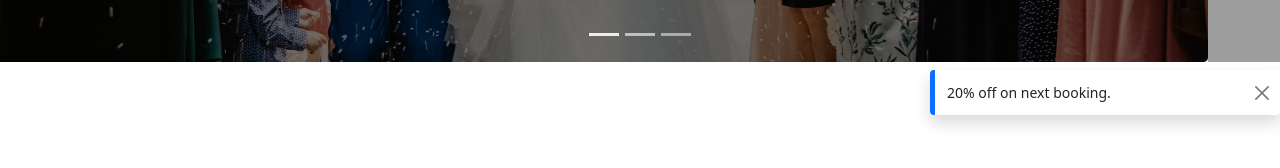
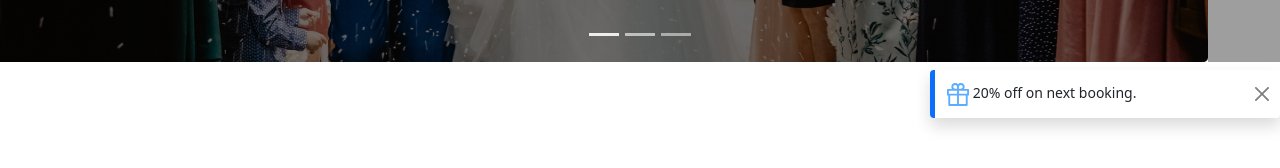
Before and after one commit to kmminhaz/Convension-Center, a plain HTML site: page index.htm in a window 1280 px wide. Shown: the part 606-774 px from the top of the page. Drawn offline with nearby package versions, Linux system fonts and the light colour scheme; grey boxes are pictures that could not be loaded.

Commit message:
Completed

```diff
--- a/index.htm
+++ b/index.htm
@@ -168,7 +168,7 @@
                 <div class="toast show border-primary border-5 border-end-0 border-top-0 border-bottom-0" role="alert" aria-live="assertive" aria-atomic="true">
                     <div class="d-flex">
                         <div class="toast-body">
-                            20% off on next booking.
+                            <img src="images/icon/Vector.svg" alt=""> 20% off on next booking.
                         </div>
                         <button type="button" class="btn-close me-2 m-auto" data-bs-dismiss="toast" aria-label="Close"></button>
                     </div>
```
Also changed, not shown: icons/arrow-forward 1.svg (deleted), icons/ctor.svg (deleted), icons/menu-2 1.svg (deleted), icons/watermark.svg (deleted), images/icon/Vector.svg (renamed from icons/Vector.svg), images/people.png (deleted).
